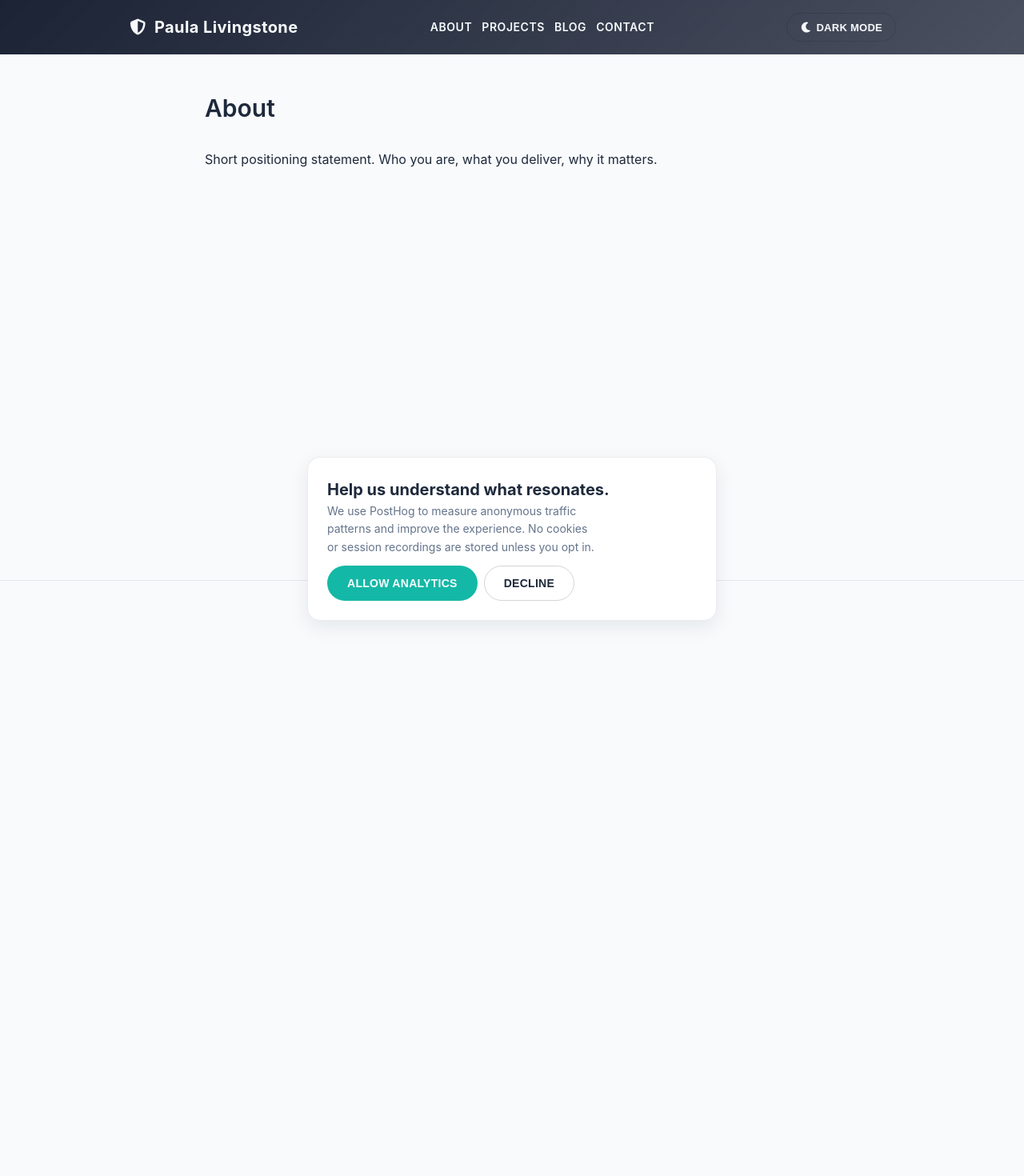
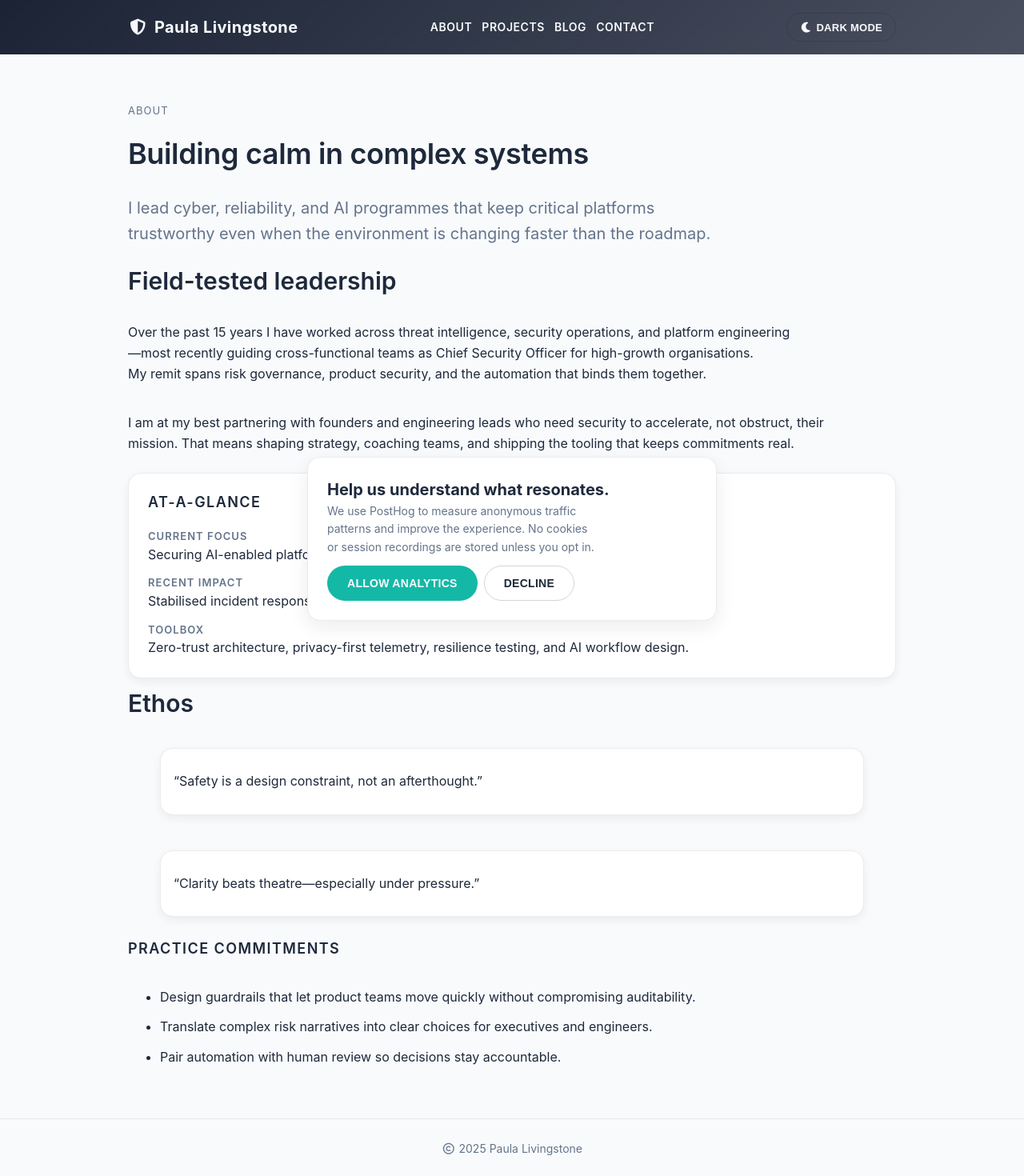
Before and after one commit to pau1a/plnext, a Next.js app: page /about in a window 1280 px wide. Shown: the top 1470 px of the page at 80% size. Before the commit the page ends 800 px from the top, so only its background shows below. Built offline with nearby package versions, Linux system fonts and the light colour scheme; no server answers.

Commit message:
Stage 7 polish and backup refresh

```diff
--- a/src/app/about/page.tsx
+++ b/src/app/about/page.tsx
@@ -1,8 +1,119 @@
+import type { Metadata } from "next";
+
+const commitments = [
+  "Design guardrails that let product teams move quickly without compromising auditability.",
+  "Translate complex risk narratives into clear choices for executives and engineers.",
+  "Pair automation with human review so decisions stay accountable.",
+] as const;
+
+const highlights = [
+  {
+    label: "Current focus",
+    value: "Securing AI-enabled platforms for regulated scale-ups in fintech and aerospace.",
+  },
+  {
+    label: "Recent impact",
+    value: "Stabilised incident response at a Series C company, cutting mean time to recovery by 42%.",
+  },
+  {
+    label: "Toolbox",
+    value: "Zero-trust architecture, privacy-first telemetry, resilience testing, and AI workflow design.",
+  },
+] as const;
+
+const ethosStatements = [
+  "Safety is a design constraint, not an afterthought.",
+  "Clarity beats theatre—especially under pressure.",
+] as const;
+
+export const metadata: Metadata = {
+  title: "About Paula Livingstone",
+  description:
+    "Cybersecurity and applied AI leader helping teams ship resilient systems with confidence and speed.",
+  alternates: {
+    canonical: "/about",
+  },
+  openGraph: {
+    title: "About Paula Livingstone",
+    description:
+      "Cybersecurity and applied AI leader helping teams ship resilient systems with confidence and speed.",
+    url: "/about",
+    images: [
+      {
+        url: "/window.svg",
+        width: 1200,
+        height: 630,
+        alt: "Paula Livingstone window mark",
+      },
+    ],
+  },
+  twitter: {
+    title: "About Paula Livingstone",
+    description:
+      "Cybersecurity and applied AI leader helping teams ship resilient systems with confidence and speed.",
+    images: ["/window.svg"],
+  },
+};
+
 export default function About() {
   return (
-    <article className="u-stack u-gap-md u-max-w-md u-center">
-      <h1 className="heading-section">About</h1>
-      <p>Short positioning statement. Who you are, what you deliver, why it matters.</p>
+    <article className="u-stack u-gap-2xl u-max-w-lg u-center">
+      <header className="u-stack u-gap-sm">
+        <p className="u-text-xs u-text-uppercase u-text-muted">About</p>
+        <h1 className="heading-display-lg">Building calm in complex systems</h1>
+        <p className="u-text-lead">
+          I lead cyber, reliability, and AI programmes that keep critical platforms trustworthy even when the environment is
+          changing faster than the roadmap.
+        </p>
+      </header>
+
+      <section className="u-stack u-gap-md" aria-labelledby="about-story-heading">
+        <h2 id="about-story-heading" className="heading-section">
+          Field-tested leadership
+        </h2>
+        <p>
+          Over the past 15 years I have worked across threat intelligence, security operations, and platform engineering—most
+          recently guiding cross-functional teams as Chief Security Officer for high-growth organisations. My remit spans risk
+          governance, product security, and the automation that binds them together.
+        </p>
+        <p>
+          I am at my best partnering with founders and engineering leads who need security to accelerate, not obstruct, their
+          mission. That means shaping strategy, coaching teams, and shipping the tooling that keeps commitments real.
+        </p>
+      </section>
+
+      <section className="surface u-pad-xl u-stack u-gap-md" aria-labelledby="about-highlights-heading">
+        <h2 id="about-highlights-heading" className="heading-subtitle">
+          At-a-glance
+        </h2>
+        <dl className="u-stack u-gap-sm" aria-label="Professional highlights">
+          {highlights.map((item) => (
+            <div key={item.label} className="u-stack-2xs">
+              <dt className="u-text-xs u-text-uppercase u-text-muted">{item.label}</dt>
+              <dd className="u-m-0">{item.value}</dd>
+            </div>
+          ))}
+        </dl>
+      </section>
+
+      <section className="u-stack u-gap-md" aria-labelledby="about-ethos-heading">
+        <h2 id="about-ethos-heading" className="heading-section">
+          Ethos
+        </h2>
+        <div className="u-stack u-gap-sm" role="list">
+          {ethosStatements.map((statement) => (
+            <blockquote key={statement} className="surface u-pad-lg u-text-lg" role="listitem">
+              <p className="u-m-0">“{statement}”</p>
+            </blockquote>
+          ))}
+        </div>
+        <h3 className="heading-subtitle">Practice commitments</h3>
+        <ul className="u-stack u-gap-xs">
+          {commitments.map((commitment) => (
+            <li key={commitment}>{commitment}</li>
+          ))}
+        </ul>
+      </section>
     </article>
   );
 }
--- a/src/app/layout.tsx
+++ b/src/app/layout.tsx
@@ -4,6 +4,19 @@ import type { Metadata } from "next";
 import type { ReactNode } from "react";
 
 const siteUrl = process.env.NEXT_PUBLIC_SITE_URL ?? "https://paulalivingstone.com";
+
+const structuredData = {
+  "@context": "https://schema.org",
+  "@type": "WebSite",
+  name: "Paula Livingstone",
+  url: siteUrl,
+  description: "Cybersecurity leader building resilient platforms that balance risk, speed, and clarity.",
+  publisher: {
+    "@type": "Person",
+    name: "Paula Livingstone",
+  },
+  inLanguage: "en-GB",
+} as const;
 
 export const metadata: Metadata = {
   metadataBase: new URL(siteUrl),
@@ -22,7 +35,7 @@ export const metadata: Metadata = {
         url: `${siteUrl}/window.svg`,
         width: 1200,
         height: 630,
-        alt: "Paula Livingstone",
+        alt: "Paula Livingstone window mark",
       },
     ],
   },
@@ -43,6 +56,12 @@ export const metadata: Metadata = {
 export default function RootLayout({ children }: { children: ReactNode }) {
   return (
     <html lang="en" suppressHydrationWarning>
+      <head>
+        <script
+          type="application/ld+json"
+          dangerouslySetInnerHTML={{ __html: JSON.stringify(structuredData) }}
+        />
+      </head>
       <AppShell>{children}</AppShell>
     </html>
   );
--- a/src/components/app-shell.tsx
+++ b/src/components/app-shell.tsx
@@ -12,6 +12,9 @@ import type { PropsWithChildren } from "react";
 export default function AppShell({ children }: PropsWithChildren) {
   return (
     <body className="app-shell">
+      <a className="skip-link" href="#main-content">
+        Skip to main content
+      </a>
       <AnalyticsConsentProvider>
         <ThemeProvider attribute="class" defaultTheme="system" enableSystem>
           <BodyThemeSync />
@@ -54,7 +57,7 @@ export default function AppShell({ children }: PropsWithChildren) {
             </div>
           </header>
 
-          <main className="app-shell__main">
+          <main className="app-shell__main" id="main-content" tabIndex={-1}>
             <div className="l-container motion-fade-in">{children}</div>
           </main>
 
--- a/src/styles/globals.scss
+++ b/src/styles/globals.scss
@@ -167,6 +167,33 @@ body {
   background-color: var(--surface-base);
   transition: background-color var(--transition-base), color var(--transition-base);
   text-rendering: optimizeLegibility;
+}
+
+:where(a, button, input, select, textarea) {
+  outline-color: var(--color-teal-500);
+  outline-offset: 3px;
+}
+
+:where(a, button, input, select, textarea):focus-visible {
+  outline: 3px solid var(--color-teal-500);
+}
+
+.skip-link {
+  position: absolute;
+  inset-inline-start: var(--space-lg);
+  inset-block-start: var(--space-lg);
+  padding: var(--space-sm) var(--space-md);
+  background-color: var(--color-teal-600);
+  color: var(--color-graphite-50);
+  border-radius: var(--radius-sm);
+  font-weight: 600;
+  transform: translateY(-200%);
+  transition: transform var(--transition-base);
+  z-index: 100;
+}
+
+.skip-link:focus-visible {
+  transform: translateY(0);
 }
 
 ::selection {
```
Also changed, not shown: src/app/blog/[slug]/page.tsx (+14 -1 lines), src/app/blog/page.tsx (+57 -3 lines), src/app/contact/page.tsx (+28 -0 lines), src/app/projects/page.tsx (+33 -1 lines), 3 other files (tests, documents, lock files or other folders).
